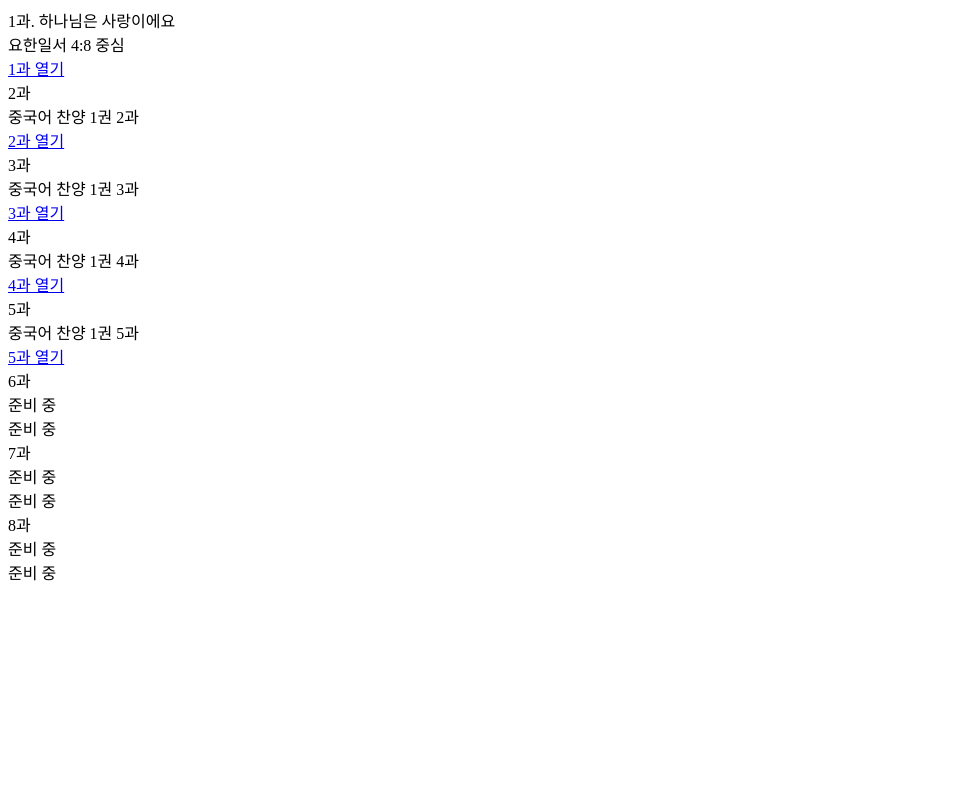
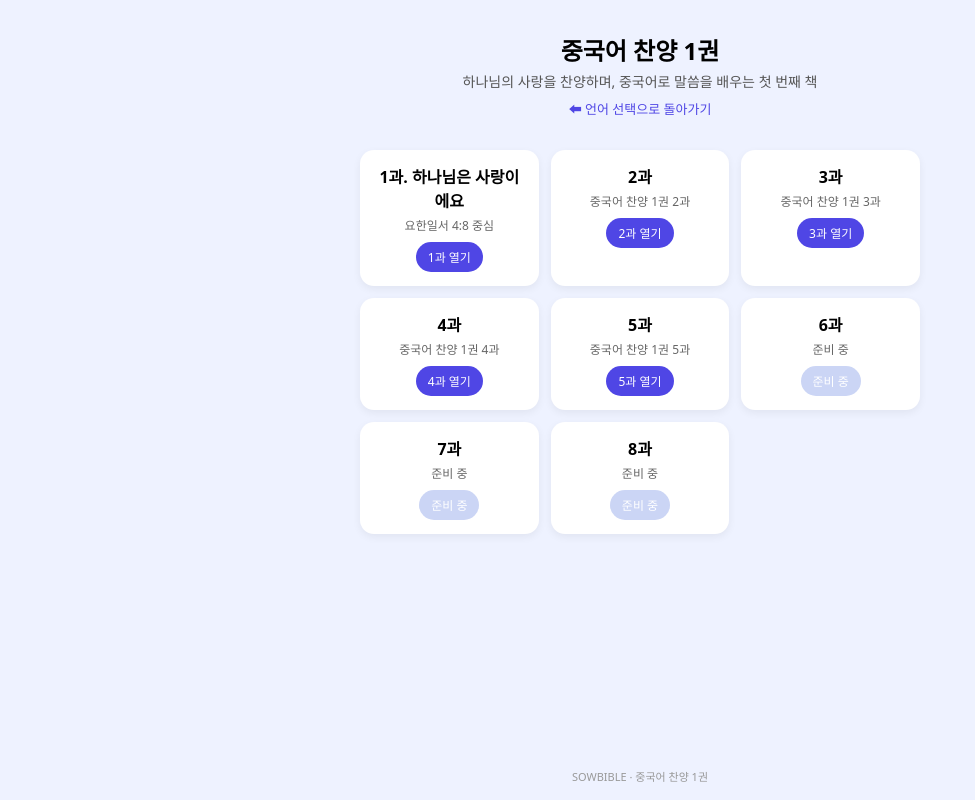
Before and after one commit to sowbible/sowbible.github.io, a plain HTML site: page cn-praise-1/index.html in a window 1280 px wide. Shown: the whole page, without its empty margins (0-975 px from the left). Drawn offline with Linux system fonts and the light colour scheme.

Commit message:
Update index.html

```diff
--- a/cn-praise-1/index.html
+++ b/cn-praise-1/index.html
@@ -1,3 +1,98 @@
+<!DOCTYPE html>
+<html lang="ko">
+<head>
+  <meta charset="UTF-8">
+  <title>중국어 찬양 1권 – 과 선택</title>
+  <style>
+    body {
+      font-family: system-ui, -apple-system, BlinkMacSystemFont, "Segoe UI", sans-serif;
+      margin: 0;
+      padding: 0;
+      background: #eef2ff;
+      min-height: 100vh;
+      display: flex;
+      flex-direction: column;
+      align-items: center;
+    }
+    header {
+      text-align: center;
+      margin-top: 32px;
+      margin-bottom: 12px;
+    }
+    h1 {
+      margin: 0;
+      font-size: 24px;
+    }
+    p {
+      margin: 4px 0;
+      color: #555;
+      font-size: 14px;
+    }
+    .back-link {
+      margin-top: 8px;
+      font-size: 13px;
+    }
+    .back-link a {
+      color: #4f46e5;
+      text-decoration: none;
+    }
+    .lesson-grid {
+      display: grid;
+      grid-template-columns: repeat(auto-fit, minmax(140px, 1fr));
+      gap: 12px;
+      width: 100%;
+      max-width: 600px;
+      padding: 20px;
+      box-sizing: border-box;
+    }
+    .lesson-card {
+      background: white;
+      border-radius: 14px;
+      padding: 14px;
+      box-shadow: 0 3px 8px rgba(0,0,0,0.06);
+      text-align: center;
+    }
+    .lesson-title {
+      font-weight: 600;
+      margin-bottom: 4px;
+    }
+    .lesson-sub {
+      font-size: 12px;
+      color: #666;
+      margin-bottom: 8px;
+    }
+    .btn {
+      display: inline-block;
+      padding: 6px 12px;
+      border-radius: 999px;
+      border: none;
+      font-size: 12px;
+      text-decoration: none;
+      cursor: pointer;
+      background: #4f46e5;
+      color: white;
+    }
+    .btn.disabled {
+      background: #cbd5f5;
+      cursor: default;
+    }
+    footer {
+      margin-top: auto;
+      margin-bottom: 16px;
+      font-size: 11px;
+      color: #999;
+    }
+  </style>
+</head>
+<body>
+  <header>
+    <h1>중국어 찬양 1권</h1>
+    <p>하나님의 사랑을 찬양하며, 중국어로 말씀을 배우는 첫 번째 책</p>
+    <div class="back-link">
+      <a href="../index.html">⬅ 언어 선택으로 돌아가기</a>
+    </div>
+  </header>
+
   <div class="lesson-grid">
 
     <!-- 1과 -->
@@ -55,3 +150,9 @@
     </div>
 
   </div>
+
+  <footer>
+    SOWBIBLE · 중국어 찬양 1권
+  </footer>
+</body>
+</html>
```
Lines whose indentation alone changed are shown as unchanged.
